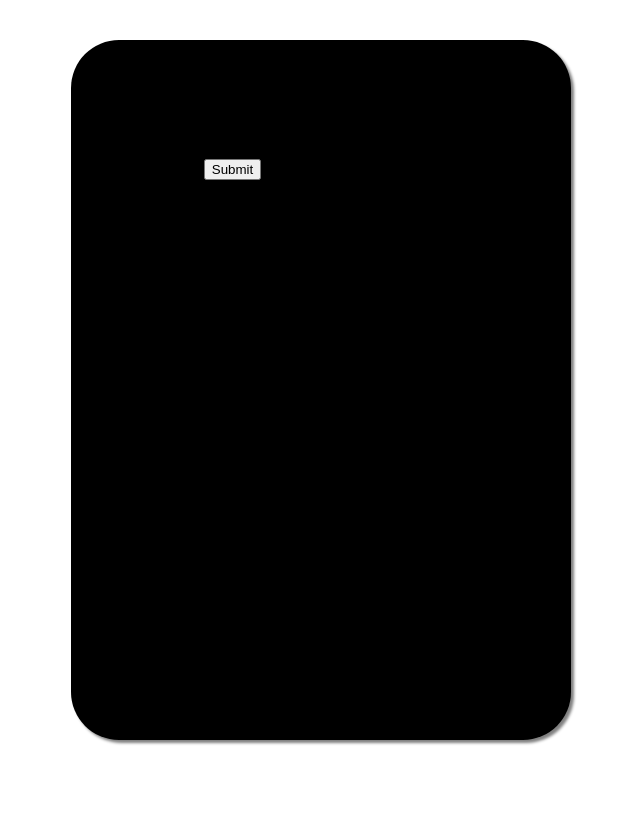
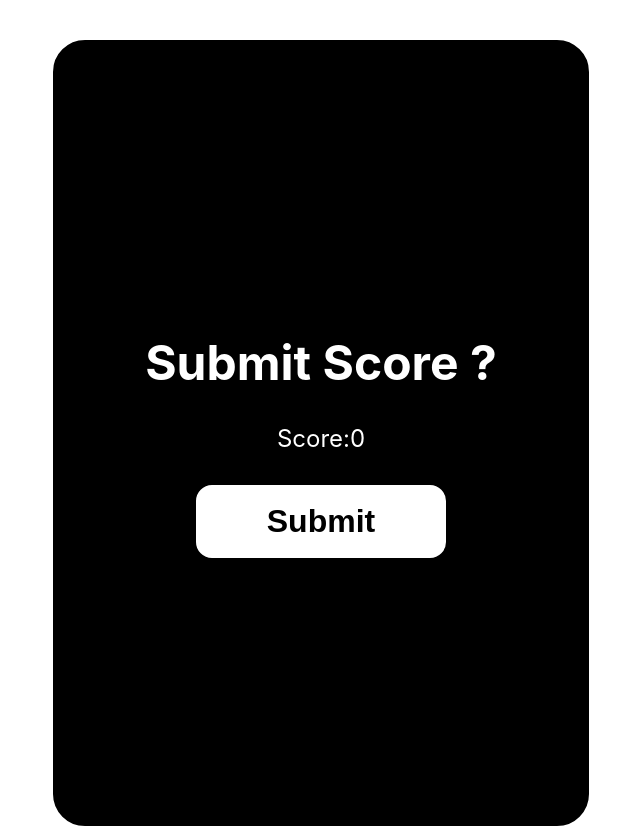
Before and after one commit to build-week-celebrity/front-end, a React (Create React App) app: page /SubmitScore in a window 1280 px wide. Shown: the whole page, without its empty margins (319-959 px from the left). Before the commit the page ends 800 px from the top, so only its background shows below. Built offline with nearby package versions, Linux system fonts and the light colour scheme.

Commit message:
Styling SubmitScore.js

```diff
--- a/src/App.css
+++ b/src/App.css
@@ -499,3 +499,39 @@
     text-align: center;
     font-size: 1rem;
 }
+
+.scoreSubmitContainer {
+    display: flex;
+    align-items: center;
+    justify-content: center;
+    background-color: black;
+    color: white;
+    position: absolute;
+    width: 500px;
+    border-radius: 2rem;
+    height: 750px;
+    padding: 1rem;
+    border: 2px solid black;
+    text-align: center;
+    font-size: 1.5rem;
+}
+
+.submitButton {
+    width: 250px;
+    padding: 1rem;
+    background-color: white;
+    color: black;
+    margin: 0.5rem;
+    font-weight: bold;
+    border-radius: 1rem;
+    font-size: 2rem;
+    text-align: center;
+    border: 2px solid white;
+    cursor: pointer;
+}
+
+.submitButton:hover {
+    background-color: black;
+    color: white;
+
+}
--- a/src/components/SubmitScore.js
+++ b/src/components/SubmitScore.js
@@ -26,7 +26,7 @@ class SubmitScore extends Component {
   }
   render() {
     return (
-      <div>
+      <div className={"scoreSubmitContainer"}>
         {console.log(this.props.user)}
         <form
           onSubmit={e => {
@@ -37,7 +37,7 @@ class SubmitScore extends Component {
           <div className="header">
             <h1> Submit Score ? </h1> <p>Score:{this.props.my_score}</p>
           </div>
-          <button> Submit </button>
+          <button className={"submitButton"}> Submit </button>
         </form>
       </div>
     );
```
